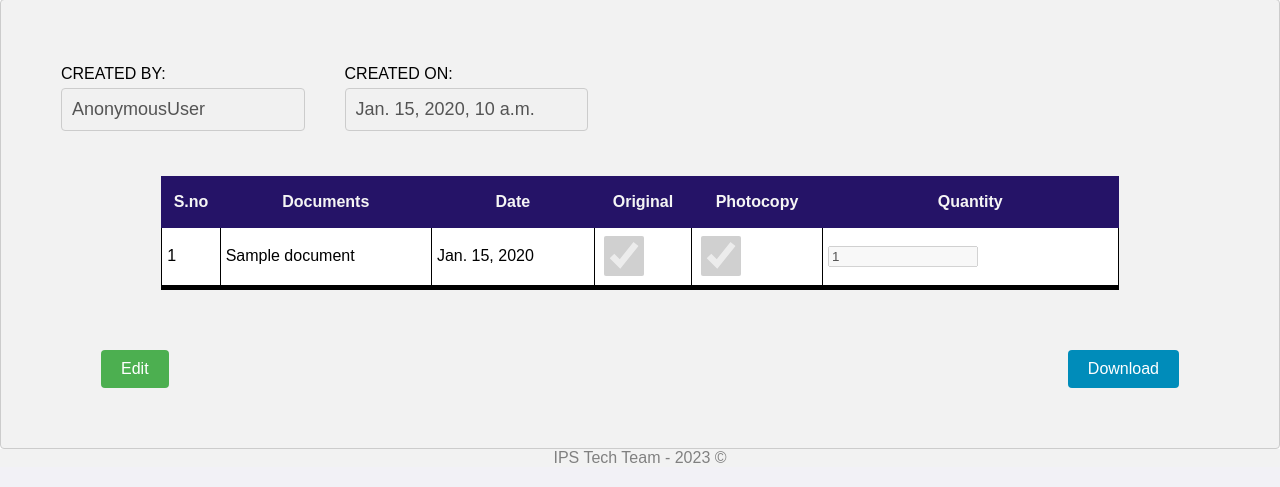
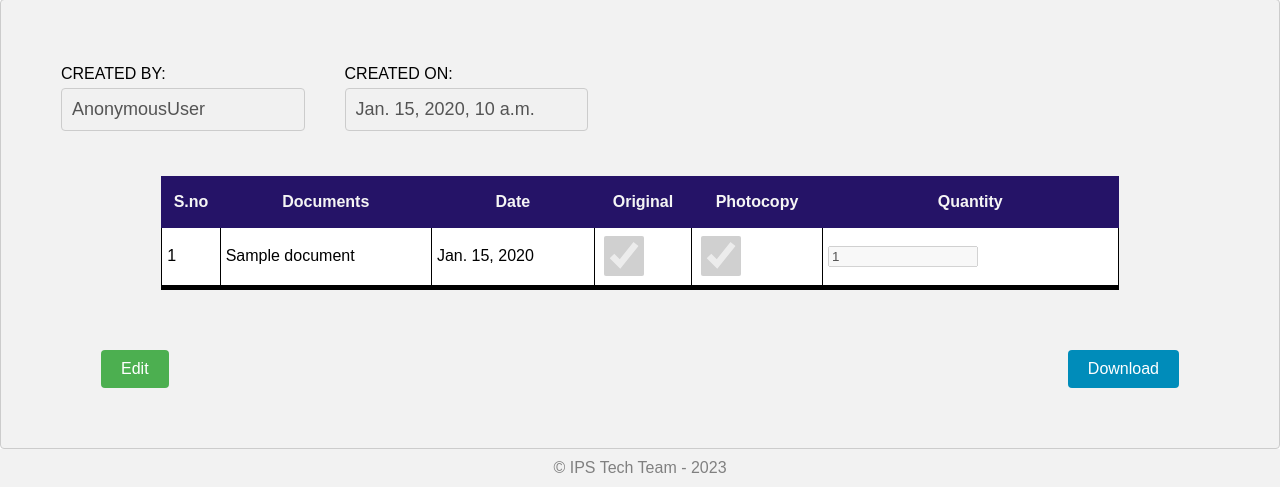
Before and after one commit to Kite-IPS/doc-portal, a Django app: template portal/templates/next-page.html in a window 1280 px wide. Shown: the part 553-1040 px from the top of the page. Before the commit the page ends 1016 px from the top, so only its background shows below. Run offline with Django 4.2, Linux system fonts and the light colour scheme; tables that the repository leaves empty hold one stand-in row (values such as "Sample post"); the template is opened without the code that fills it: values that come from a table or form of the project are taken from there, most other values are stand-ins (such as "Sample title", 1, 10 or a date in 2020); data that the repository does not hold is empty.

Commit message:
Footer padding added

```diff
--- a/portal/static/css/main.css
+++ b/portal/static/css/main.css
@@ -273,6 +273,7 @@ table td{
 }
 
 footer{
+  padding: 10px;
   text-align: center;
   background-color: #f2f2f2;
   color:grey;
--- a/portal/templates/next-page.html
+++ b/portal/templates/next-page.html
@@ -298,7 +298,7 @@
     </style>
   </div>
   <footer class="footer">
-    IPS Tech Team - 2023 ©
+    © IPS Tech Team - 2023
   </footer>
 </body>
 
```
